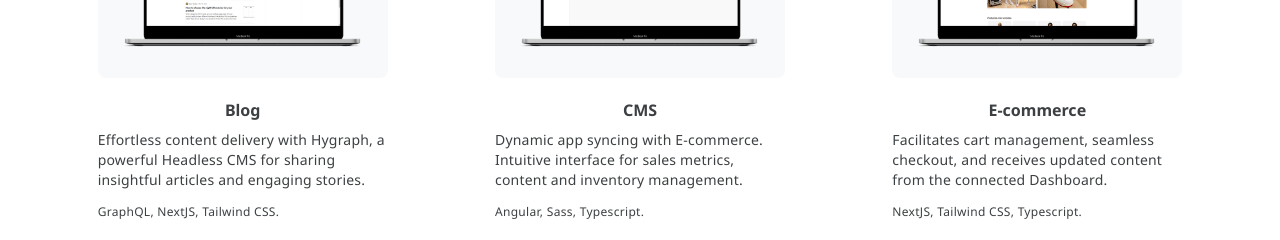
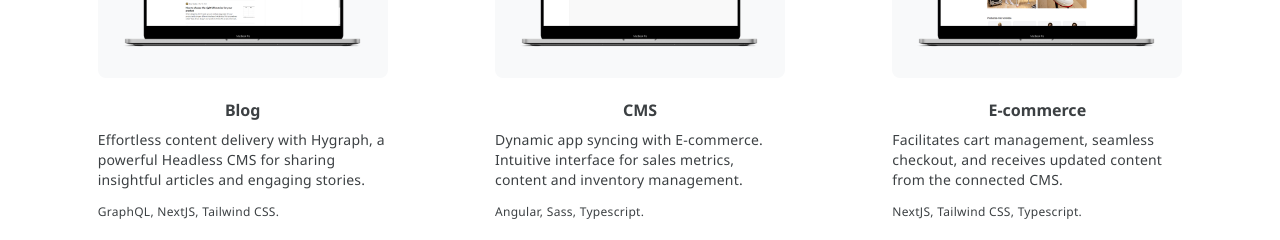
Before and after one commit to seba-sanchis/portfolio-v1, a Next.js app: page / in a window 1280 px wide. Shown: the part 1920-2160 px from the top of the page. Built offline with nearby package versions, Linux system fonts and the light colour scheme.

Commit message:
renaming a project

```diff
--- a/src/constants/constants.js
+++ b/src/constants/constants.js
@@ -59,7 +59,7 @@ export const projects = [
   {
     title: "E-commerce",
     description:
-      "Facilitates cart management, seamless checkout, and receives updated content from the connected Dashboard.",
+      "Facilitates cart management, seamless checkout, and receives updated content from the connected CMS.",
     image: "/assets/project_e-commerce.png",
     technologies: "NextJS, Tailwind CSS, Typescript.",
     source: "https://github.com/seba-sanchis/e-commerce",
```
